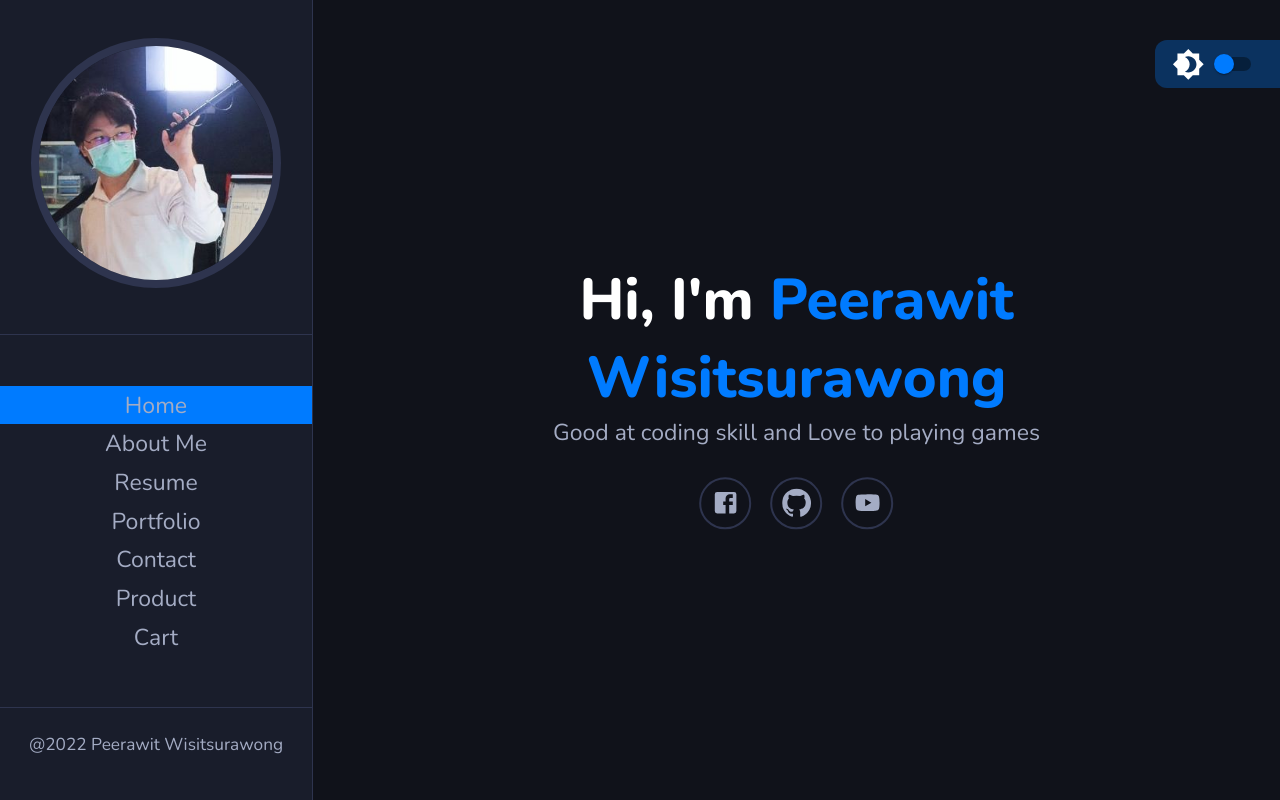
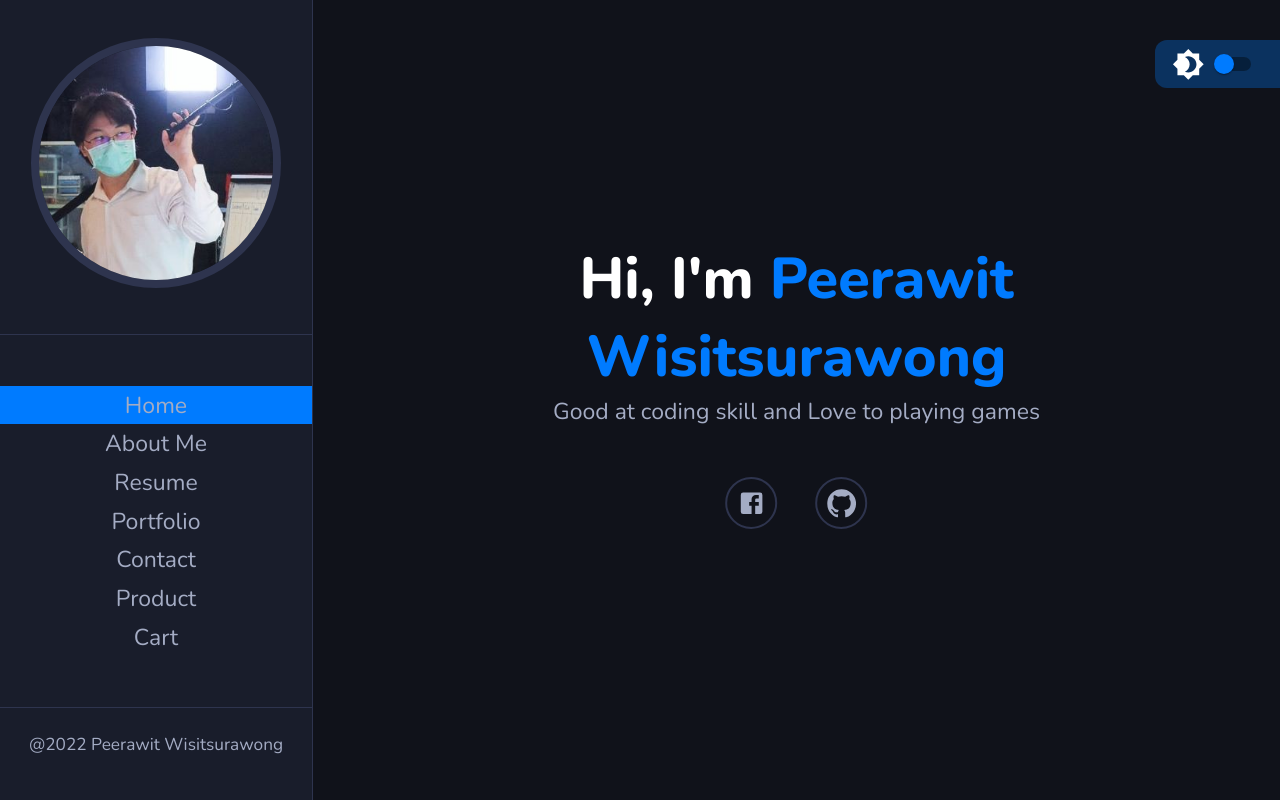
Before and after one commit to peerawitWisit/ReactFinalProject, a React (Create React App) app: page / in a window 1280 px wide. Built offline with nearby package versions, Linux system fonts and the light colour scheme.

Commit message:
Transition Page Version

```diff
--- a/package.json
+++ b/package.json
@@ -8,6 +8,7 @@
     "@testing-library/jest-dom": "^5.16.2",
     "@testing-library/react": "^12.1.3",
     "@testing-library/user-event": "^13.5.0",
+    "framer-motion": "^6.2.8",
     "react": "^17.0.2",
     "react-dom": "^17.0.2",
     "react-router-dom": "^5.3.0",
--- a/src/App.js
+++ b/src/App.js
@@ -12,6 +12,8 @@ import ContactPage from "./Pages/ContactPage";
 import Portfolio from "./Pages/Portfolio";
 import ProductPage from "./Pages/ProductPage";
 import CartPage from "./Pages/CartPage";
+import {AnimatePresence} from "framer-motion";
+
 
 function App() {
 
@@ -51,6 +53,7 @@ function App() {
             />
           </div>
         </div>
+        <AnimatePresence>
           <Switching>
             <Route path='/' exact><HomePage/></Route>
             <Route path='/about'><AboutPage/></Route>
@@ -60,6 +63,8 @@ function App() {
             <Route path='/product'><ProductPage /></Route>
             <Route path='/cart'><CartPage/></Route>
           </Switching>
+        </AnimatePresence>
+
       </MainContentStyled>
     </div>
   );
--- a/src/Components/Navigation.js
+++ b/src/Components/Navigation.js
@@ -4,6 +4,7 @@ import avatar from '../img/profile2.jpg'
 import { NavLink} from 'react-router-dom'
 
 const Navigation = () => {
+
   return (
     <NavigationStyled>
         <div className='avatar'>
@@ -38,6 +39,7 @@ const Navigation = () => {
     </NavigationStyled>
   )
 }
+
 
 const NavigationStyled = styled.nav`
     display: flex;
@@ -109,7 +111,8 @@ const NavigationStyled = styled.nav`
             display: block;
             text-align: center;
         }
-    }
+
+};
 
 
 `
--- a/src/Pages/AboutPage.js
+++ b/src/Pages/AboutPage.js
@@ -1,3 +1,4 @@
+import { motion} from 'framer-motion'
 import React from 'react'
 import styled from 'styled-components'
 import Title from '../Components/Title'
@@ -5,8 +6,11 @@ import { InnerLayout, MainLayout } from '../styles/Layout'
 //import test from '../Video/test.mp4'
 
 const AboutPage = () => {
+
   return (
-    <>
+    <motion.div initial={{opacity: 0}}
+    animate={{opacity:1}}
+    exit={{opacity:0}}  >
       <MainLayout>
         <InnerLayout>
           <Title title={'About Me'} span={'About Me'}/>
@@ -60,7 +64,7 @@ const AboutPage = () => {
           </AboutStyled>
         </InnerLayout>
       </MainLayout>
-    </>
+    </motion.div>
   )
 }
 /* <video withd="320" height="240" controls>
--- a/src/Pages/CartPage.js
+++ b/src/Pages/CartPage.js
@@ -1,8 +1,13 @@
+import { motion } from 'framer-motion'
 import React from 'react'
 
 const CartPage = () => {
   return (
-    <div>CartPage</div>
+    <motion.div initial={{opacity: 0}}
+    animate={{opacity:1}}
+    exit={{opacity:0}}  >
+      CartPage
+    </motion.div>
   )
 }
 
--- a/src/Pages/ContactPage.js
+++ b/src/Pages/ContactPage.js
@@ -1,16 +1,19 @@
+import { motion } from 'framer-motion'
 import React from 'react'
 import Title from '../Components/Title'
 import { InnerLayout, MainLayout } from '../styles/Layout'
 
 const ContactPage = () => {
   return (
-    <>
-    <MainLayout>
+    <motion.div initial={{opacity: 0}}
+    animate={{opacity:1}}
+    exit={{opacity:0}}  >
+      <MainLayout>
         <InnerLayout>
           <Title title={'Contact'} span={'Contact'}/>
         </InnerLayout>
-    </MainLayout>
-    </>
+      </MainLayout>
+    </motion.div>
   )
 }
 
--- a/src/Pages/HomePage.js
+++ b/src/Pages/HomePage.js
@@ -2,24 +2,35 @@ import React from 'react'
 import styled from 'styled-components'
 import FacebookIcon from '@material-ui/icons/Facebook'
 import GithubIcon from '@material-ui/icons/GitHub'
-import YouTubeIcon from '@material-ui/icons/YouTube'
 import { Button } from '@material-ui/core'
+import { motion } from 'framer-motion'
+
 
 const HomePage = () => {
   return (
-    <HomePageStyled>
+    <motion.div initial={{opacity: 0}}
+                animate={{opacity:1}}
+                exit={{opacity:0}}  >
+        <HomePageStyled>
         <div className='typography'>
             <h1>Hi, I'm <span>Peerawit Wisitsurawong</span></h1>
             <p>Good at coding skill and Love to playing games</p>
             <div className='icons'>
-                <a href='https://www.facebook.com/peerawit.w'><div className='icon i-facebook'><FacebookIcon/></div></a>
-                <a href='https://github.com/peerawitWisit'><div className='icon i-github'><GithubIcon/></div></a>
-                <a href='https://www.youtube.com/channel/UCNNJu9ZdE8BujR7l9-eG7zg'><div className='icon i-youtube'><YouTubeIcon/></div></a>
+                <motion.div whileHover={{scale:1.1}} whileTap={{scale:0.9}} className='tran'>
+                    <a href='https://www.facebook.com/peerawit.w'><div className='icon i-facebook'><FacebookIcon/></div></a>
+                </motion.div>
+                <motion.div whileHover={{scale:1.1}} whileTap={{scale:0.9}} className='tran'>
+                    <a href='https://github.com/peerawitWisit'><div className='icon i-github'><GithubIcon/></div></a>
+                </motion.div>
             </div>
         </div>
-    </HomePageStyled>
+        </HomePageStyled>
+    </motion.div>
+
   )
 }
+
+
 
 const HomePageStyled = styled.header`
     width: 100%;
@@ -28,6 +39,11 @@ const HomePageStyled = styled.header`
 
     a{
         padding: 0.5rem;
+    }
+
+    .tran{
+        margin-left: 1rem;
+        margin-right: 1rem;
     }
 
     .typography{
--- a/src/Pages/Portfolio.js
+++ b/src/Pages/Portfolio.js
@@ -1,14 +1,20 @@
+import { motion } from 'framer-motion'
 import React from 'react'
 import Title from '../Components/Title'
 import { InnerLayout, MainLayout } from '../styles/Layout'
 
+
 const Portfolio = () => {
   return (
-    <MainLayout>
+    <motion.div initial={{opacity: 0}}
+    animate={{opacity:1}}
+    exit={{opacity:0}}  >
+      <MainLayout>
         <InnerLayout>
           <Title title={'Portfolio'} span={'Portfolio'}/>
         </InnerLayout>
-    </MainLayout>
+      </MainLayout>
+    </motion.div>
   )
 }
 
--- a/src/Pages/ProductPage.js
+++ b/src/Pages/ProductPage.js
@@ -1,8 +1,13 @@
+import { motion } from 'framer-motion'
 import React from 'react'
 
 const ProductPage = () => {
   return (
-    <div>ProductPage</div>
+    <motion.div initial={{opacity: 0}}
+    animate={{opacity:1}}
+    exit={{opacity:0}}  >
+      ProductPage
+    </motion.div>
   )
 }
 
--- a/src/Pages/ResumePage.js
+++ b/src/Pages/ResumePage.js
@@ -2,15 +2,20 @@ import React from 'react'
 import Skills from '../Components/Skills'
 import { InnerLayout, MainLayout } from '../styles/Layout'
 import Resume from '../Components/Resume'
+import { motion } from 'framer-motion'
 
 const ResumePage = () => {
   return (
-    <MainLayout>
+    <motion.div initial={{opacity: 0}}
+    animate={{opacity:1}}
+    exit={{opacity:0}}  >
+      <MainLayout>
         <InnerLayout>
           <Skills/>
           <Resume/>
         </InnerLayout>
-    </MainLayout>
+      </MainLayout>
+    </motion.div>
 
   )
 }
```
Also changed, not shown: 1 other file (tests, documents, lock files or other folders). Lines whose indentation alone changed are shown as unchanged.
